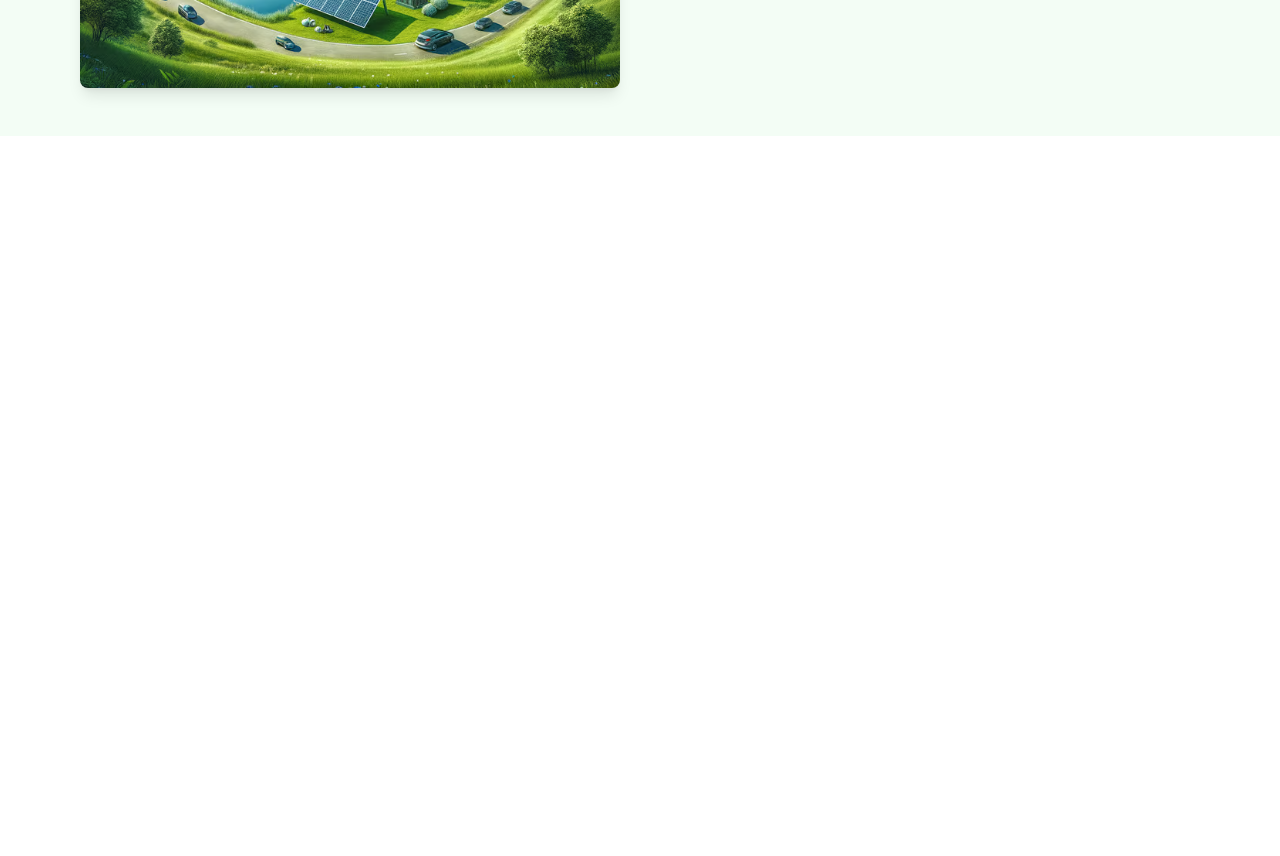
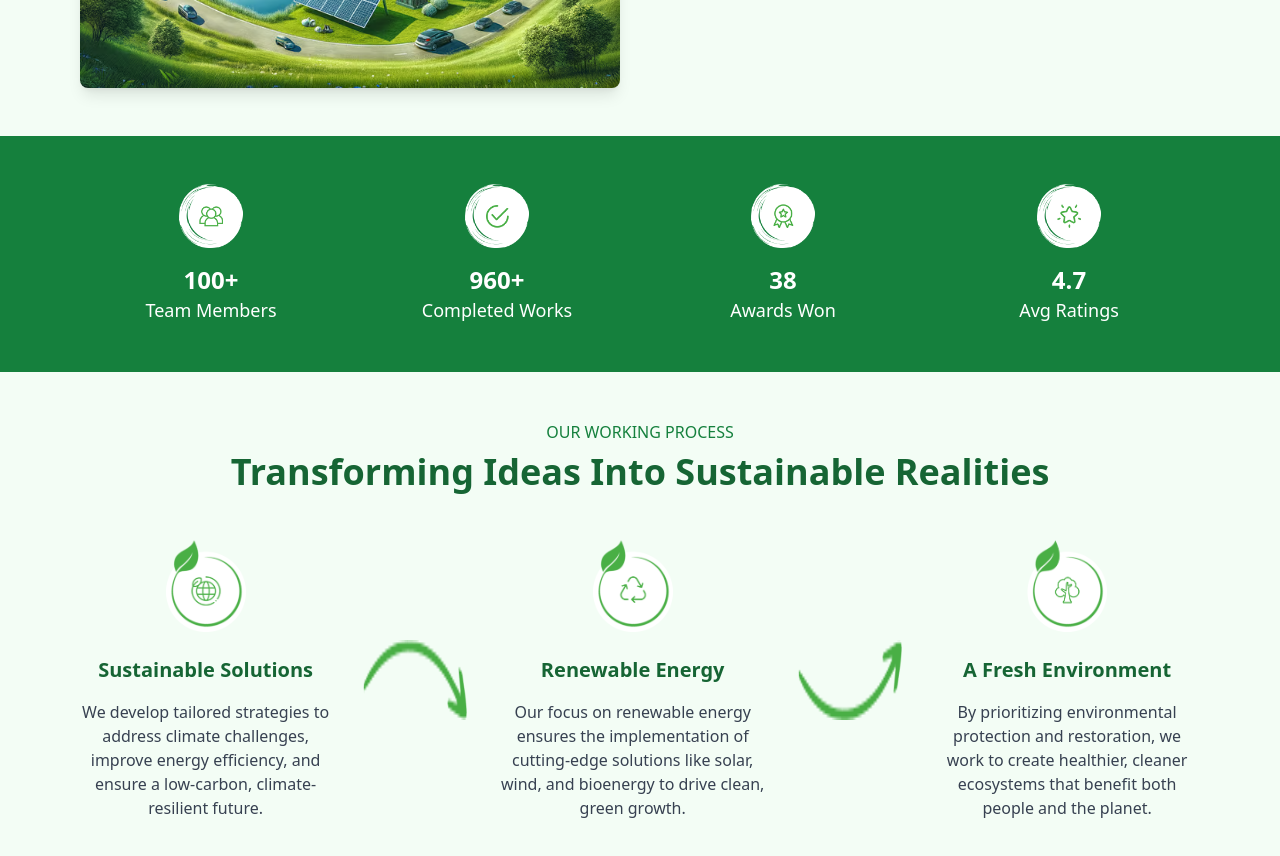
Before and after one commit to voweiro/GreenNigeria, a React (Create React App) app: page / in a window 1280 px wide. Shown: the part 1300-2156 px from the top of the page. Before the commit the page ends 1436 px from the top, so only its background shows below. Built offline with nearby package versions, Linux system fonts and the light colour scheme.

Commit message:
hero section

```diff
--- /dev/null
+++ b/src/Components/Stats/Stats.jsx
@@ -0,0 +1,119 @@
+
+import teamIcon from "../../assets/icons/team-icon.png"; // Replace with your actual icons
+import worksIcon from "../../assets/icons/works-icon.png";
+import awardsIcon from "../../assets/icons/awards-icon.png";
+import ratingsIcon from "../../assets/icons/ratings-icon.png";
+import sustainableIcon from "../../assets/icons/sustainable-icon.png";
+import renewableIcon from "../../assets/icons/renewable-icon.png";
+import freshEnvIcon from "../../assets/icons/fresh-env-icon.png";
+import arrowImage from "../../assets/image/arrow1.png"; // Replace with your arrow image path
+import arrowImage2 from "../../assets/image/arrow2.png";
+const StatsAndProcess = () => {
+  return (
+    <section>
+      {/* Stats Section */}
+      <div className="bg-green-700 text-white py-12 px-6 lg:px-20">
+        <div className="container mx-auto grid grid-cols-2 md:grid-cols-4 gap-6 text-center">
+          {/* Stat Item */}
+          <div>
+            <img src={teamIcon} alt="Team Icon" className="mx-auto w-16 mb-4" />
+            <h3 className="text-2xl font-bold">100+</h3>
+            <p className="text-lg">Team Members</p>
+          </div>
+          <div>
+            <img src={worksIcon} alt="Works Icon" className="mx-auto w-16 mb-4" />
+            <h3 className="text-2xl font-bold">960+</h3>
+            <p className="text-lg">Completed Works</p>
+          </div>
+          <div>
+            <img src={awardsIcon} alt="Awards Icon" className="mx-auto w-16 mb-4" />
+            <h3 className="text-2xl font-bold">38</h3>
+            <p className="text-lg">Awards Won</p>
+          </div>
+          <div>
+            <img src={ratingsIcon} alt="Ratings Icon" className="mx-auto w-16 mb-4" />
+            <h3 className="text-2xl font-bold">4.7</h3>
+            <p className="text-lg">Avg Ratings</p>
+          </div>
+        </div>
+      </div>
+
+      {/* Process Section */}
+      <div className="bg-[#f3fdf5] py-12 px-6 lg:px-20">
+        <div className="container mx-auto text-center">
+          <p className="text-green-700 font-medium uppercase mb-2">
+            Our Working Process
+          </p>
+          <h2 className="text-3xl lg:text-4xl font-bold text-green-800 mb-12">
+            Transforming Ideas Into Sustainable Realities
+          </h2>
+
+          <div className="flex flex-col md:flex-row items-center justify-center md:gap-8">
+            {/* Process Item 1 */}
+            <div className="text-center">
+              <img
+                src={sustainableIcon}
+                alt="Sustainable Solutions Icon"
+                className="mx-auto w-20 mb-6"
+              />
+              <h3 className="text-xl font-semibold text-green-800 mb-4">
+                Sustainable Solutions
+              </h3>
+              <p className="text-gray-700">
+                We develop tailored strategies to address climate challenges,
+                improve energy efficiency, and ensure a low-carbon,
+                climate-resilient future.
+              </p>
+            </div>
+
+            {/* Arrow 1 */}
+            <div className="hidden md:block">
+              <img src={arrowImage} alt="Arrow" className="w-full h-20 mx-auto" />
+            </div>
+
+            {/* Process Item 2 */}
+            <div className="text-center">
+              <img
+                src={renewableIcon}
+                alt="Renewable Energy Icon"
+                className="mx-auto w-20 mb-6"
+              />
+              <h3 className="text-xl font-semibold text-green-800 mb-4">
+                Renewable Energy
+              </h3>
+              <p className="text-gray-700">
+                Our focus on renewable energy ensures the implementation of
+                cutting-edge solutions like solar, wind, and bioenergy to drive
+                clean, green growth.
+              </p>
+            </div>
+
+            {/* Arrow 2 */}
+            <div className="hidden md:block">
+              <img src={arrowImage2} alt="Arrow" className="w-full h-20 mx-auto top-80" />
+            </div>
+
+            {/* Process Item 3 */}
+            <div className="text-center">
+              <img
+                src={freshEnvIcon}
+                alt="Fresh Environment Icon"
+                className="mx-auto w-20 mb-6"
+              />
+              <h3 className="text-xl font-semibold text-green-800 mb-4">
+                A Fresh Environment
+              </h3>
+              <p className="text-gray-700">
+                By prioritizing environmental protection and restoration, we
+                work to create healthier, cleaner ecosystems that benefit both
+                people and the planet.
+              </p>
+            </div>
+          </div>
+        </div>
+      </div>
+    </section>
+  );
+};
+
+export default StatsAndProcess;
--- a/src/Page/Home/Home.jsx
+++ b/src/Page/Home/Home.jsx
@@ -1,5 +1,6 @@
 import Climate from "../../Components/Climate/Climate"
 import Hero from "../../Components/Hero/Hero"
+import StatsAndProcess from "../../Components/Stats/Stats"
 
 
 function Home() {
@@ -7,6 +8,7 @@ function Home() {
       <div>
       <Hero/>
       <Climate/>
+      <StatsAndProcess/>
       </div>
 
 
```
Also changed, not shown: src/assets/icons/awards-icon.png (renamed from src/assets/image/awards-icon.png).
